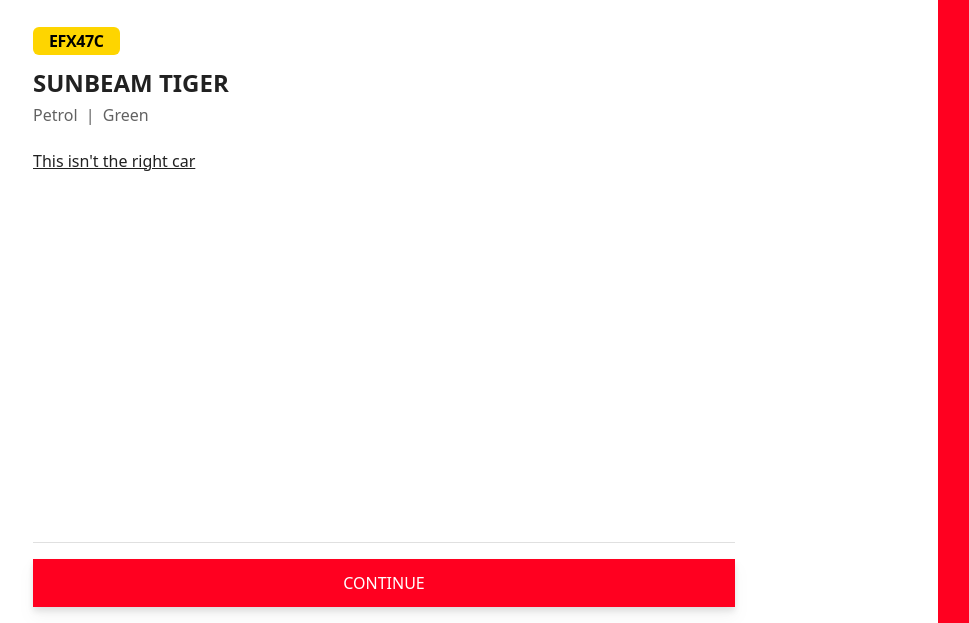
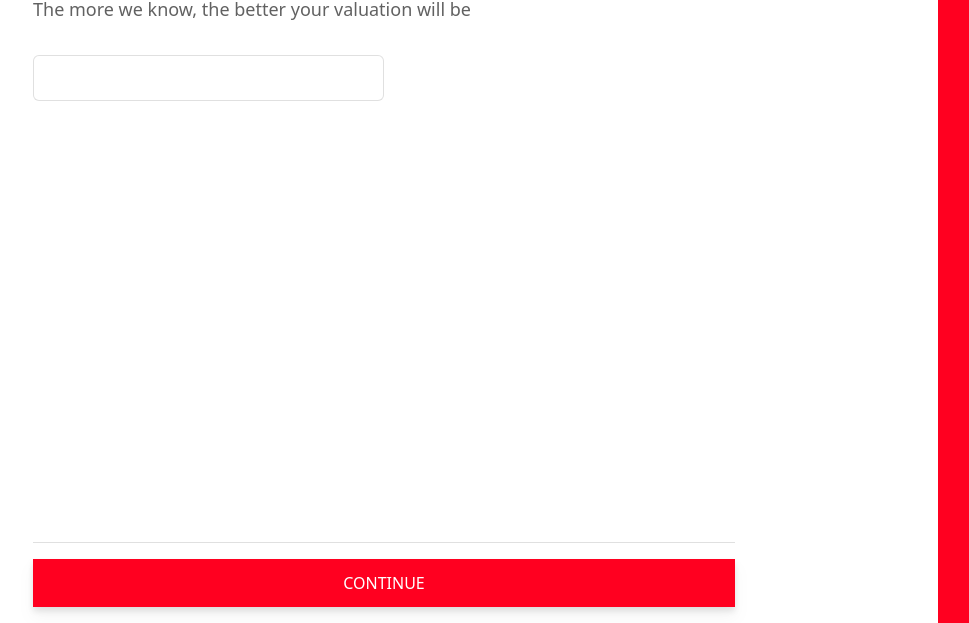
Before and after one commit to usman-FE/mobWOW-sell-a-car, a website: page sell-mileage-page.html in a window 1280 px wide. Shown: the part 177-800 px from the top of the page, without its empty margins (22-991 px from the left). Drawn offline with nearby package versions, Linux system fonts and the light colour scheme.

Commit message:
Built Mileage page

```diff
--- a/sell-car-found-page.html
+++ b/sell-mileage-page.html
@@ -38,33 +38,20 @@
       <!-- SECTION HEADING -->
       <div class="py-8">
         <h1 class="text-3xl md:text-4xl tracking-tight font-bold font-['Roboto'] my-2">
-          Have we found your car?
+          Enter your car's current mileage
         </h1>
+        <p class="text-[#0000009e] text-lg max-w-2xl">
+          The more we know, the better your valuation will be
+        </p>
       </div>
 
-      <!-- CAR DETAILS -->
-      <div class="flex flex-col">
-        <!-- REGISTRATION NUMBER -->
-        <span class="self-start mb-3 text-base py-0.5 px-4 rounded-md tracking-tight uppercase font-bold bg-[#fed500]">
-          EFX47C
-        </span>
-
-        <!-- BRAND AND DETAILS -->
-        <div class="flex flex-col items-center md:items-start justify-center md:justify-start grow mb-4 md:mb-0">
-          <!-- BRAND -->
-          <h2 class="text-2xl leading-8 font-bold text-[#000000de] mb-3 md:mb-0 capitalize">SUNBEAM TIGER</h2>
-          <!-- DETAILS -->
-          <div class="mt-1 mb-2.5 text-[#0000009e]">
-            <span class="capitalize">petrol</span>
-            <span class="mx-1">|</span>
-            <span class="capitalize">green</span>
-          </div>
-        </div>
-      </div>
-
-      <!-- INVALID CAR LINK -->
-      <div class="mt-3">
-        <a href="#" class="text-[#000000de] inline-block cursor-pointer underline">This isn't the right car</a>
+      <!-- CAR MILEAGE DETAILS -->
+      <div class="md:max-w-[60%] grid grid-cols-1 lg:grid-cols-2">
+        <form>
+          <input type="number"
+            class="py-2 px-4 w-full text-lg font-normal text-[#000000de] border border-[#0000001f] rounded-md outline-[#ff0020] transition-all hover:border-black"
+            id="mileage" required>
+        </form>
       </div>
 
       <!-- FOOTER -->
```
Also changed, not shown: dist/main.css.
